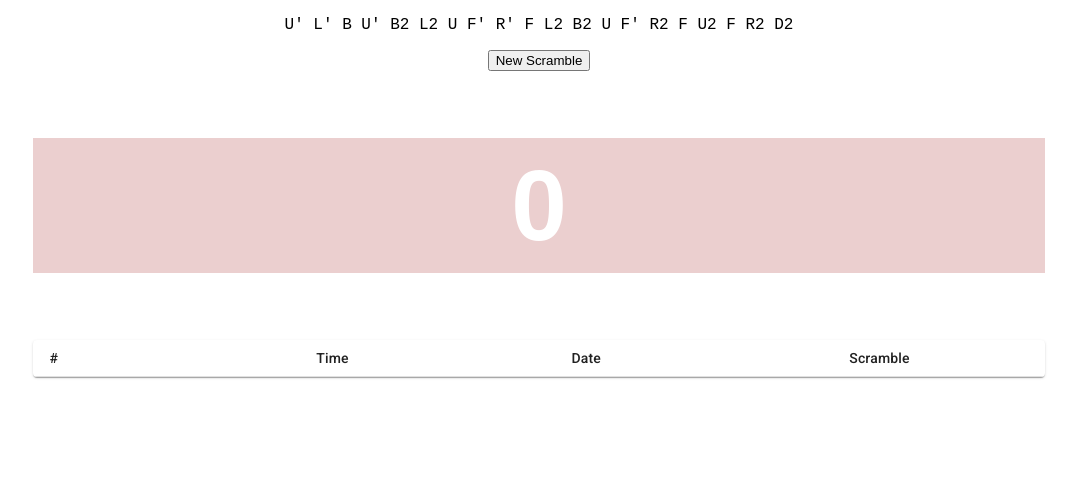
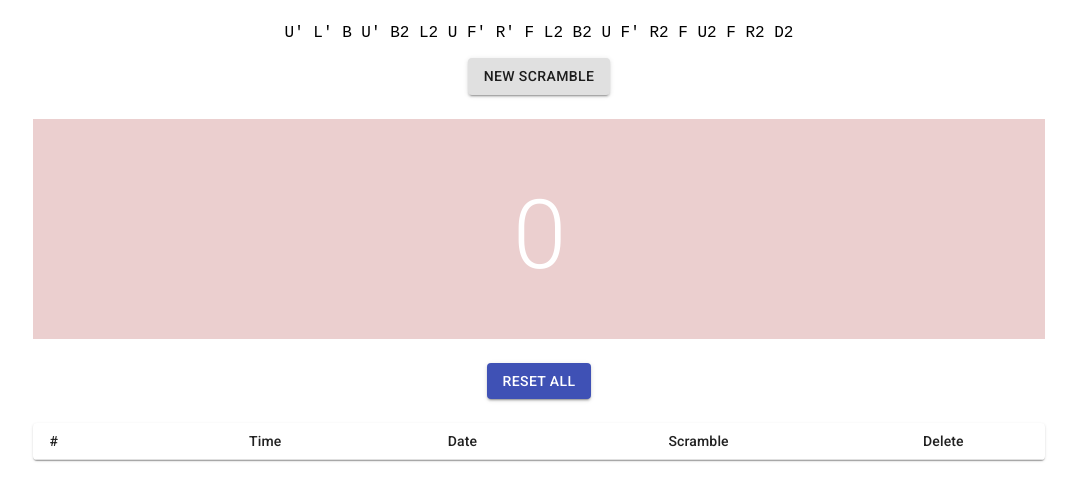
Before and after one commit to bach-ta/cube-timer, a React (Create React App) app: page / in a window 1280 px wide. Shown: the top 500 px of the page, without its empty margins (101-1178 px from the left). Built offline with nearby package versions, Linux system fonts and the light colour scheme.

Commit message:
add styles and delete buttons

```diff
--- a/package.json
+++ b/package.json
@@ -4,6 +4,7 @@
   "private": true,
   "dependencies": {
     "@material-ui/core": "^4.11.3",
+    "@material-ui/icons": "^4.11.2",
     "@testing-library/jest-dom": "^5.12.0",
     "@testing-library/react": "^11.2.6",
     "@testing-library/user-event": "^12.8.3",
--- a/src/App.js
+++ b/src/App.js
@@ -2,7 +2,9 @@ import './App.css';
 import React, { useState, useEffect } from 'react'
 import Display from './components/Display'
 import Results from './components/Results'
+import Scramble from './components/Scramble'
 import getScramble from './scrambler'
+import { Button, Paper, Grid } from '@material-ui/core'
 
 const App = () => {
   const [timerOn, setTimerOn] = useState(false)
@@ -22,8 +24,8 @@ const App = () => {
     if (e.keyCode === 32) {
       clearInterval(intervalID)
       setTimerOn(a => !a)
+      document.removeEventListener("keydown", onKeyDown)
     }
-    document.removeEventListener("keydown", onKeyDown)
   }
 
   const onKeyUp = (e) => {
@@ -72,12 +74,50 @@ const App = () => {
     else document.addEventListener("keyup", onKeyUp)
   }, [timerOn, p])
 
+  // console.log(results)
+
+  const deleteSolve = (id) => {
+    const newResults = results
+    console.log("deleting" + id)
+    console.log("start at index" + totalSolves - id - 1)
+    for (let i = totalSolves - id - 1; i >= 1; i--) {
+      newResults[i] = newResults[i - 1]
+      newResults[i].id--
+    }
+    newResults.shift()
+    setTotalSolves(total => total - 1)
+    setResults(newResults)
+  }
+
+  const resetSolves = () => {
+    if (window.confirm("Do you want to remove all solves?")) {
+      setTotalSolves(0)
+      setResults([])
+    }
+  }
+
   return (
     <div className="App">
-      <div>
-        <Display time={displayTime} scramble={scramble} newScramble={() => setScramble(getScramble())} />
-        <Results results={results} />
-      </div>
+      <Grid container spacing={3}>
+        <Grid item xs={12}>
+          <Scramble scramble={scramble} newScramble={() => setScramble(getScramble())} />
+        </Grid>
+
+        <Grid item xs={12}>
+          <Display time={displayTime} />
+        </Grid>
+
+        <Grid item xs={12}>
+          <Button variant="contained" color="primary" onClick={resetSolves}>
+            Reset All
+          </Button>
+        </Grid>
+
+        <Grid item xs={12}>
+          <Results results={results} deleteSolve={deleteSolve} />
+        </Grid>
+
+      </Grid>
     </div>
   );
 }
--- a/src/components/Display.css
+++ b/src/components/Display.css
@@ -1,8 +1,18 @@
-.stopwatch {
+.displayContainer {
+  height: 200px;
+  line-height: 200px;
+
+  padding: 70px 0;
   text-align: center;
+
   font-size: 100px;
   color: white;
   background-color: rgb(235, 207, 207);
-  padding: 10px;
+  padding: 10px !important;
   font-family: Arial
 }
+
+.stopwatch {
+  justify-content: center;
+  padding: 50px 0;
+}
--- a/src/components/Display.jsx
+++ b/src/components/Display.jsx
@@ -1,22 +1,13 @@
 import React from 'react'
 import './Display.css';
+import Typography from '@material-ui/core/Typography';
 
-const Display = ({time, scramble, newScramble}) => {
-
-  const styleDisplay = {
-    color: "green",
-    backgroundColor: "grey",
-    padding: "10px",
-    fontFamily: "Arial"
-  };
-
+const Display = ({ time }) => {
   return (
-    <div>
-      <p>{scramble}</p>
-      <button onClick={() => newScramble()}>
-        New Scramble
-      </button>
-      <h1 className="stopwatch">{time ? (time / 100).toFixed(2) : 0}</h1>
+    <div className="displayContainer">
+      <Typography variant="h1" className="stopwatch">
+      {time ? (time / 100).toFixed(2) : 0}
+    </Typography>
     </div>
   )
 }
--- a/src/components/Results.jsx
+++ b/src/components/Results.jsx
@@ -1,24 +1,20 @@
 import React from 'react'
 import { makeStyles } from '@material-ui/core/styles';
-import Table from '@material-ui/core/Table';
-import TableBody from '@material-ui/core/TableBody';
-import TableCell from '@material-ui/core/TableCell';
-import TableContainer from '@material-ui/core/TableContainer';
-import TableHead from '@material-ui/core/TableHead';
-import TableRow from '@material-ui/core/TableRow';
-import Paper from '@material-ui/core/Paper';
+import { Table, TableBody, TableCell, TableContainer, TableHead, TableRow, Paper, Button } from '@material-ui/core'
+import DeleteIcon from '@material-ui/icons/Delete'
 import './Results.css';
 
-const Results = ({ results }) => {
+const Results = ({ results, deleteSolve }) => {
   return (
     <TableContainer component={Paper} >
       <Table size="small" aria-label="a dense table">
         <TableHead>
           <TableRow>
-            <TableCell> # </TableCell>
+            <TableCell > # </TableCell>
             <TableCell align="center">Time</TableCell>
             <TableCell align="center">Date</TableCell>
             <TableCell align="center">Scramble</TableCell>
+            <TableCell align="center">Delete</TableCell>
           </TableRow>
         </TableHead>
         <TableBody>
@@ -30,6 +26,15 @@ const Results = ({ results }) => {
               <TableCell align="center">{result.time}</TableCell>
               <TableCell align="center">{result.date}</TableCell>
               <TableCell align="center">{result.scramble}</TableCell>
+              <TableCell align="center">
+                <Button
+                  size="small"
+                  color="secondary"
+                  onClick={() => deleteSolve(result.id)}
+                >
+                  <DeleteIcon></DeleteIcon>
+                </Button>
+              </TableCell>
             </TableRow>
           ))}
         </TableBody>
--- /dev/null
+++ b/src/components/Scramble.jsx
@@ -0,0 +1,18 @@
+import React from 'react'
+import Button from '@material-ui/core/Button';
+
+const Scramble = ({ scramble, newScramble }) => {
+  return (
+    <div>
+      <p>{scramble}</p>
+      <Button
+        variant="contained"
+        onClick={() => newScramble()}
+      >
+        New Scramble
+      </Button>
+    </div>
+  )
+}
+
+export default Scramble
--- a/src/scrambler.js
+++ b/src/scrambler.js
@@ -30,7 +30,7 @@ const getScramble = () => {
         move = z[k - 6]
         s = 2
       }
-    } else if (s == 1) {
+    } else if (s === 1) {
       if (k < 6) {
         move = x[k]
         s = 0
```
Also changed, not shown: draft.txt (added), 1 other file (tests, documents, lock files or other folders).
